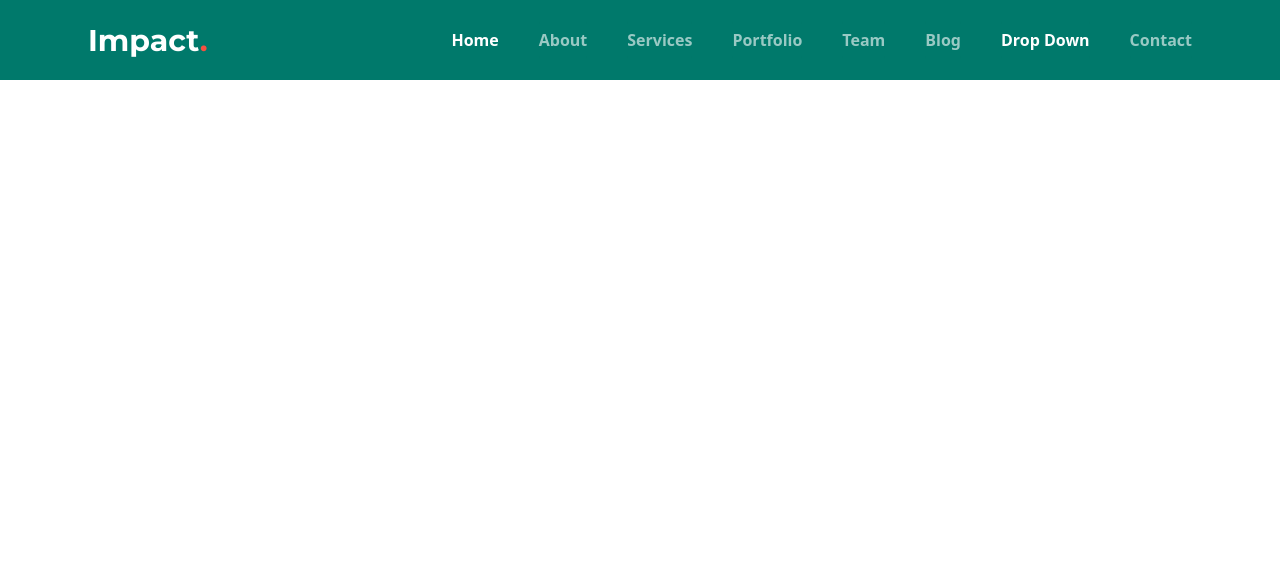
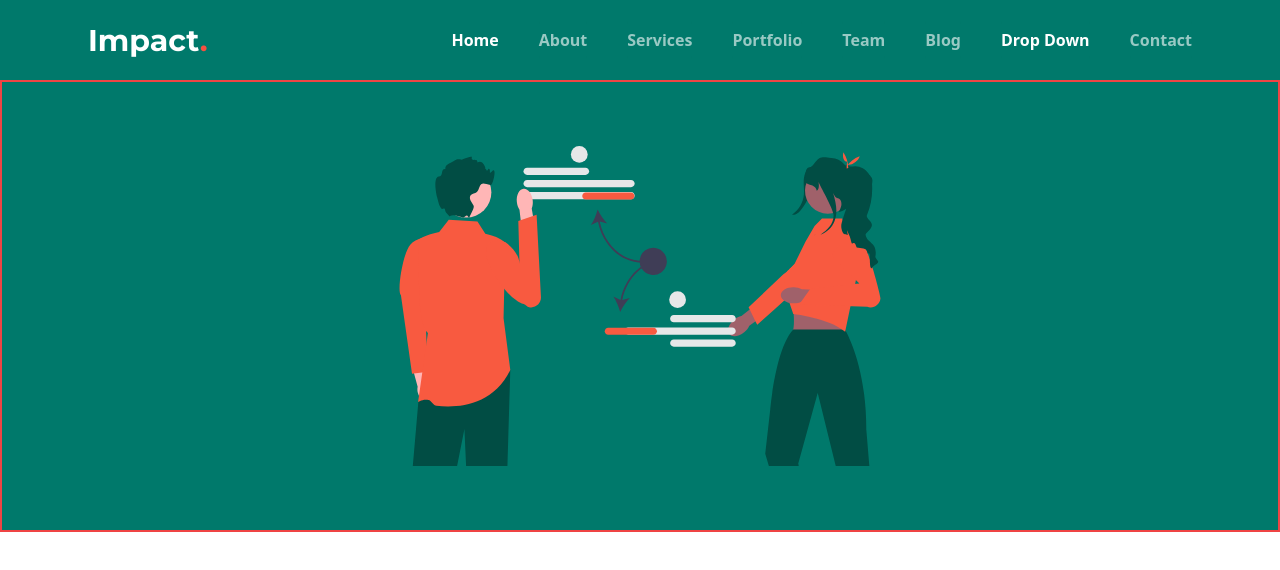
Before and after one commit to hafiz1379/impact-business-website, a React (Create React App) app: page / in a window 1280 px wide. Shown: the top 570 px of the page. Built offline with nearby package versions, Linux system fonts and the light colour scheme.

Commit message:
Added Home photo

```diff
--- a/src/pages/Home.jsx
+++ b/src/pages/Home.jsx
@@ -1,11 +1,13 @@
-import Nav from '../components/Navbar';
+import Nav from "../components/Navbar";
+import hero_img from "../assets/images/hero-img.svg";
 
 function Home() {
   return (
     <>
       <Nav />
-      <div>
-
+      <div className="bg-main w-full py-16 border-2 border-red-500">
+        <img className="w-full h-80" src={hero_img} alt="" />
+        <div></div>
       </div>
     </>
   );
--- a/tailwind.config.js
+++ b/tailwind.config.js
@@ -32,7 +32,6 @@ module.exports = {
         md: "760px",
         lg: "990px",
         xl: "1280px",
-        "2xl": "1536px",
       },
     },
   },
```
Also changed, not shown: src/assets/images/hero-img.svg (added).
